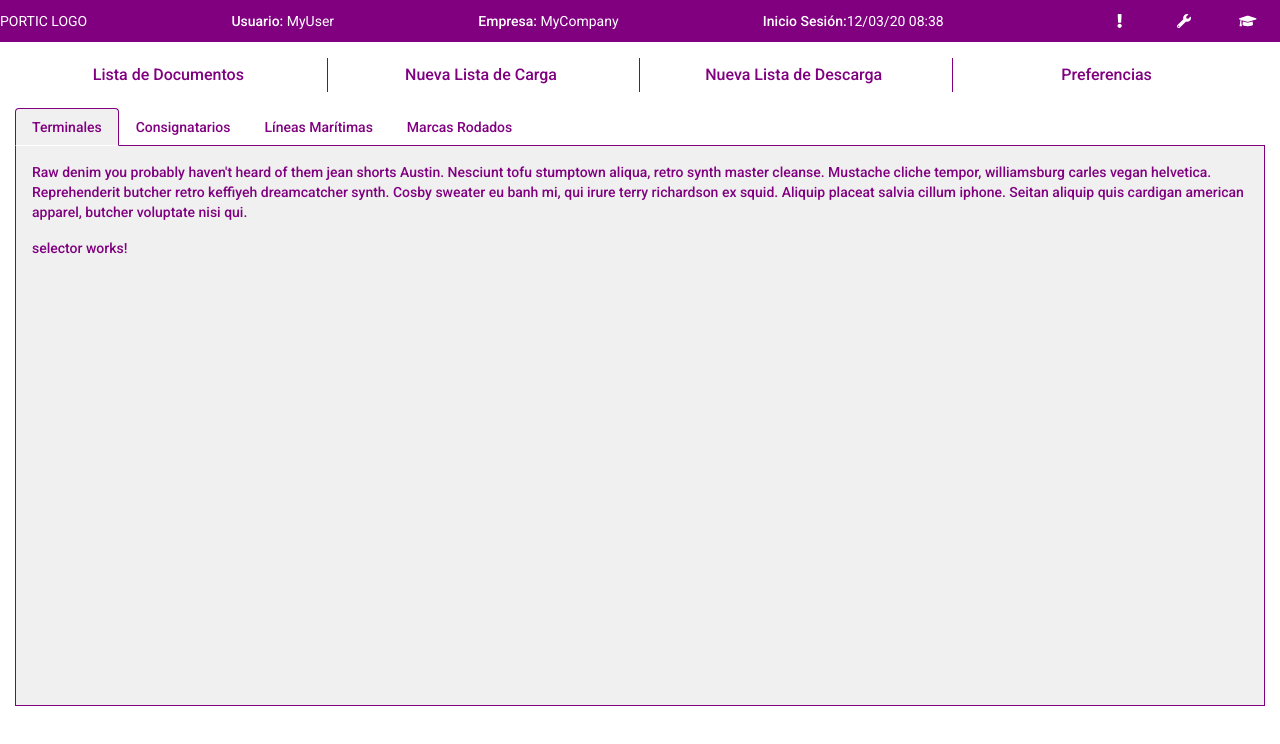
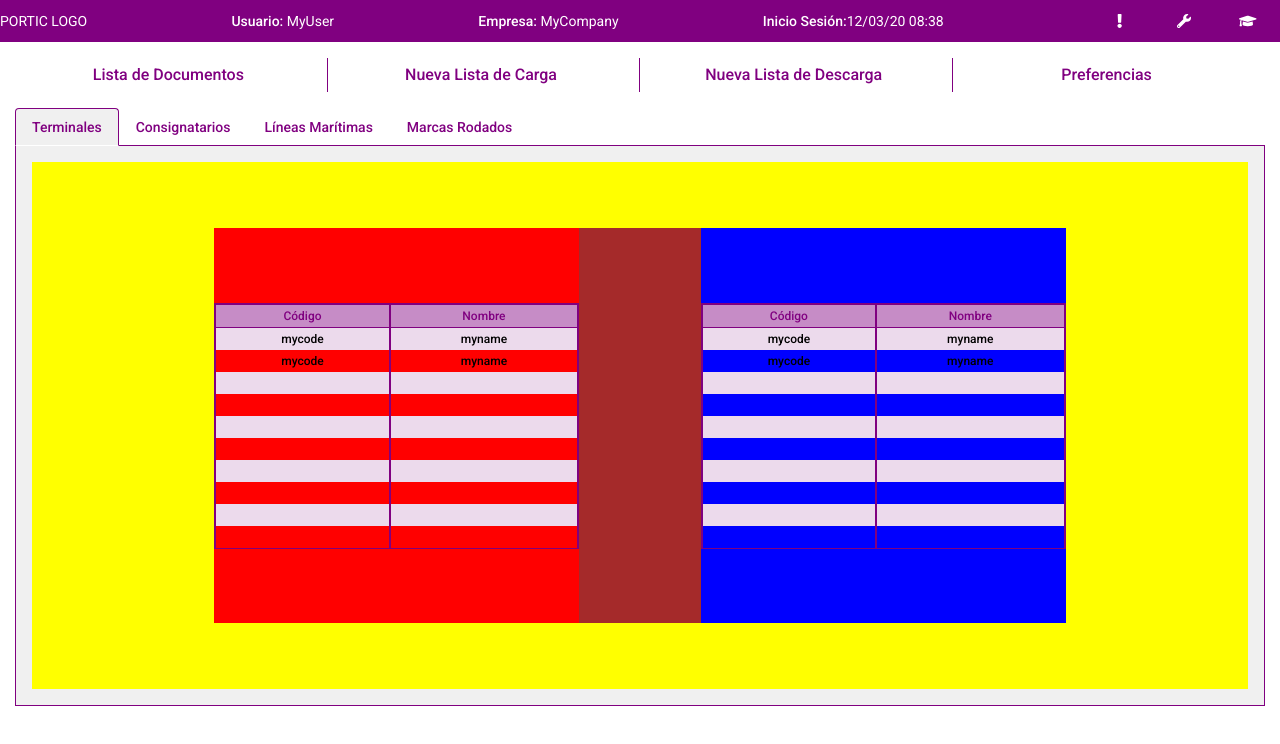
Before and after one commit to storrellas/logistics, an Angular app: page /preferencias in a window 1280 px wide. Shown: the top 744 px of the page. Built offline with nearby package versions, Linux system fonts and the light colour scheme.

Commit message:
ENH: Adding portic-selector

```diff
--- a/src/app/lista/lista.component.scss
+++ b/src/app/lista/lista.component.scss
@@ -72,7 +72,7 @@
 
 
 /* Table */
-.doc-list{
+.doc-list {
   .doc-table {
     border-spacing: 0;
     border-collapse: separate;
--- a/src/app/lista/lista.component.ts
+++ b/src/app/lista/lista.component.ts
@@ -7,7 +7,8 @@ import { Component, OnInit } from '@angular/core';
 })
 export class ListaComponent implements OnInit {
 
-  table_header: string[];
+  table_header: string[] = ["Barco", "Llegada", "Salida", "Tipo Doc", "Tipo Carga", "Emisor",
+                              "Receptor", "Estado", "Fecha", "No Documento", "Versión", "Usuario", "Estado Resguardo"]
   table_data: object[];
   table_rows: number[];
 
@@ -17,8 +18,6 @@ export class ListaComponent implements OnInit {
                               "Rodado Marca", "Rodado Clase", "Rodado Tipo"];
 
   constructor() {
-    this.table_header = ["Barco", "Llegada", "Salida", "Tipo Doc", "Tipo Carga", "Emisor",
-                          "Receptor", "Estado", "Fecha", "No Documento", "Versión", "Usuario", "Estado Resguardo"]
 
     // Fill table data
     this.table_data = Array(10).fill({})
--- a/src/app/preferencias/preferencias.component.html
+++ b/src/app/preferencias/preferencias.component.html
@@ -5,11 +5,7 @@
           <a ngbNavLink>Terminales</a>
           <ng-template ngbNavContent>
             <div class="content p-3">
-              <p>Raw denim you probably haven't heard of them jean shorts Austin. Nesciunt tofu stumptown aliqua, retro synth
-                master cleanse. Mustache cliche tempor, williamsburg carles vegan helvetica. Reprehenderit butcher retro
-                keffiyeh dreamcatcher synth. Cosby sweater eu banh mi, qui irure terry richardson ex squid. Aliquip placeat
-                salvia cillum iphone. Seitan aliquip quis cardigan american apparel, butcher voluptate nisi qui.</p>
-                <app-selector></app-selector>
+              <app-selector></app-selector>
             </div>
           </ng-template>
         </li>
--- a/src/app/preferencias/selector/selector.component.html
+++ b/src/app/preferencias/selector/selector.component.html
@@ -1 +1,49 @@
-<p>selector works!</p>
+<!-- <div class="doc-list">
+  <table class="doc-table">
+    <tr class="title">
+      <th *ngFor="let header of table_header">{{header}}</th>
+    </tr>
+    <tr *ngFor="let data of table_data" class="body">
+        <td>{{data.code}}</td>
+        <td>{{data.name}}</td>
+    </tr>
+  </table>
+</div> -->
+
+<!-- <div style="width: 20%; height: 75%; background: red"></div>
+<div style="width: 20%; height: 75%; background: blue"></div> -->
+
+<div style="display: flex; justify-content: center; align-items:center; background: yellow" class="w-100 h-100">
+  <div style="width: 30%; height: 75%; background: red">
+
+    <div class="doc-list w-100 h-100" style="display: flex; justify-content: center; align-items:center">
+      <table class="doc-table w-100">
+        <tr class="title">
+          <th *ngFor="let header of table_header">{{header}}</th>
+        </tr>
+        <tr *ngFor="let data of table_data" class="body">
+            <td>{{data.code}}</td>
+            <td>{{data.name}}</td>
+        </tr>
+      </table>
+    </div>
+
+  </div>
+  <div style="width: 10%; height: 75%; background: brown">
+  </div>
+  <div style="width: 30%; height: 75%; background: blue">
+
+    <div class="doc-list w-100 h-100" style="display: flex; justify-content: center; align-items:center">
+      <table class="doc-table w-100">
+        <tr class="title">
+          <th *ngFor="let header of table_header">{{header}}</th>
+        </tr>
+        <tr *ngFor="let data of table_data" class="body">
+            <td>{{data.code}}</td>
+            <td>{{data.name}}</td>
+        </tr>
+      </table>
+    </div>
+
+  </div>
+</div>
--- a/src/app/preferencias/selector/selector.component.scss
+++ b/src/app/preferencias/selector/selector.component.scss
@@ -0,0 +1,38 @@
+@import "styles";
+@import "variables";
+
+/* Table */
+.doc-list{
+  .doc-table {
+    border-spacing: 0;
+    border-collapse: separate;
+    text-align: center;
+    font-size: 12px;
+    border: 1px solid $border;
+
+    .title{
+      color: $font-color;
+      @include portic-bold-mixin;
+      background: $table-header-background;
+      /*#800080,#922492,#A448A4,#B66DB6,#C891C8,#DAB6DA,#ECDAEC*/
+      th {
+        border: 1px solid $border;
+        @include portic-bold-mixin;
+      }
+    }
+
+    .body{
+      color: black;
+      td {
+        border-left: 1px solid $border;
+        border-right: 1px solid $border;
+        height: 22px;
+      }
+    }
+
+    // Apply colors to rows
+    tr:nth-child(even){
+      background: $table-data-background;
+    }
+  }
+}
--- a/src/app/preferencias/selector/selector.component.ts
+++ b/src/app/preferencias/selector/selector.component.ts
@@ -7,9 +7,15 @@ import { Component, OnInit } from '@angular/core';
 })
 export class SelectorComponent implements OnInit {
 
+  table_header: string[] = ["Código", "Nombre"]
+  table_data: object[];
+
   constructor() { }
 
   ngOnInit(): void {
+    this.table_data = Array(10).fill({})
+    this.table_data[0] = {code: 'mycode', name: 'myname'}
+    this.table_data[1] = {code: 'mycode', name: 'myname'}
   }
 
 }
--- a/src/styles.scss
+++ b/src/styles.scss
@@ -13,3 +13,21 @@ body { margin: 0; font-family: Roboto, "Helvetica Neue", sans-serif; }
 @mixin portic-bold-mixin {
   font-weight: 500;
 }
+
+@mixin portic-btn {
+  font-size: 0.8rem;
+  border: 0px;
+  border-radius: 5px;
+  color: $btn-font;
+  padding: 0.7em 1em 0.7em 1em;
+  background: $btn-background;
+  @include portic-bold-mixin;
+  outline: none;
+  box-shadow: none;
+  &:hover{
+    background: $btn-hover;
+  }
+  &:active{
+    background: $btn-active;
+  }
+}
```
